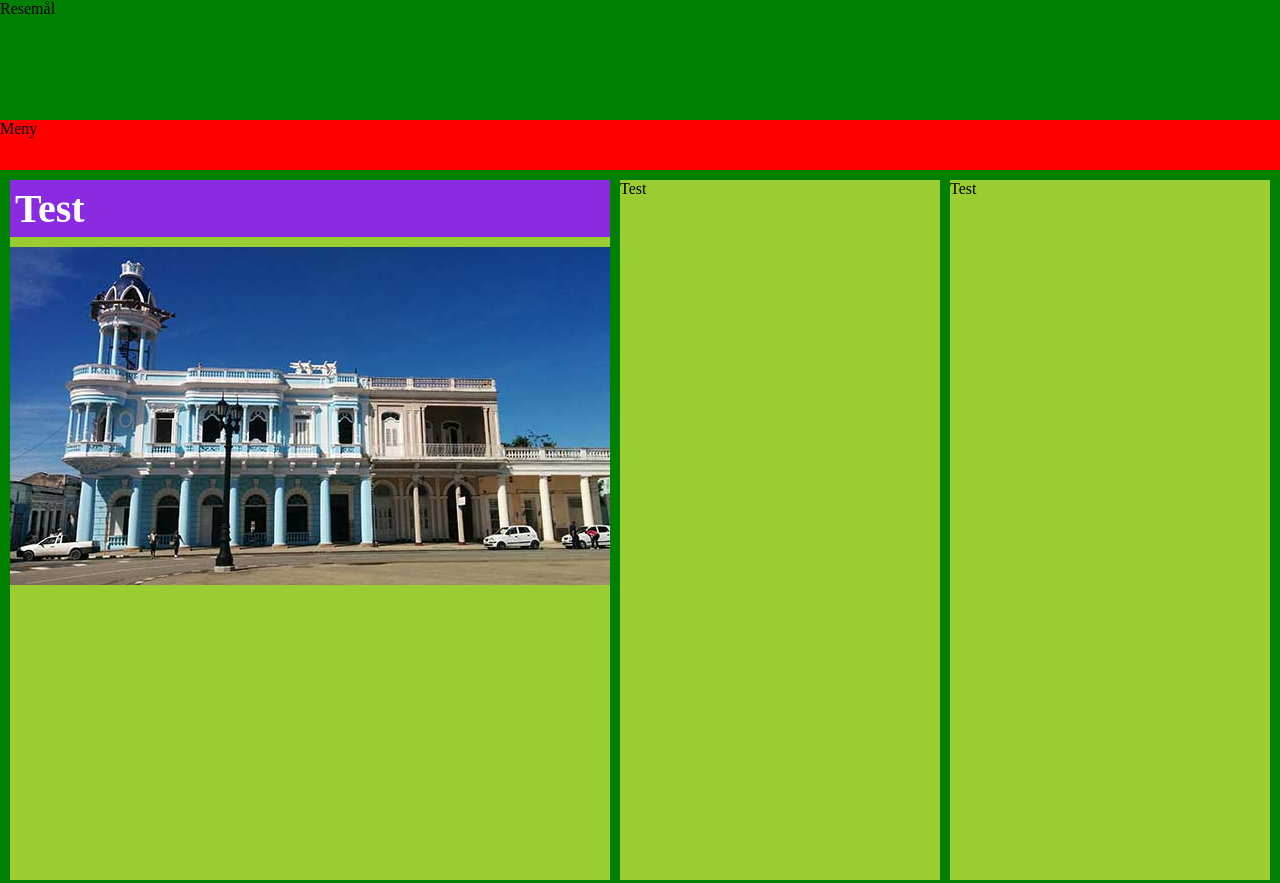
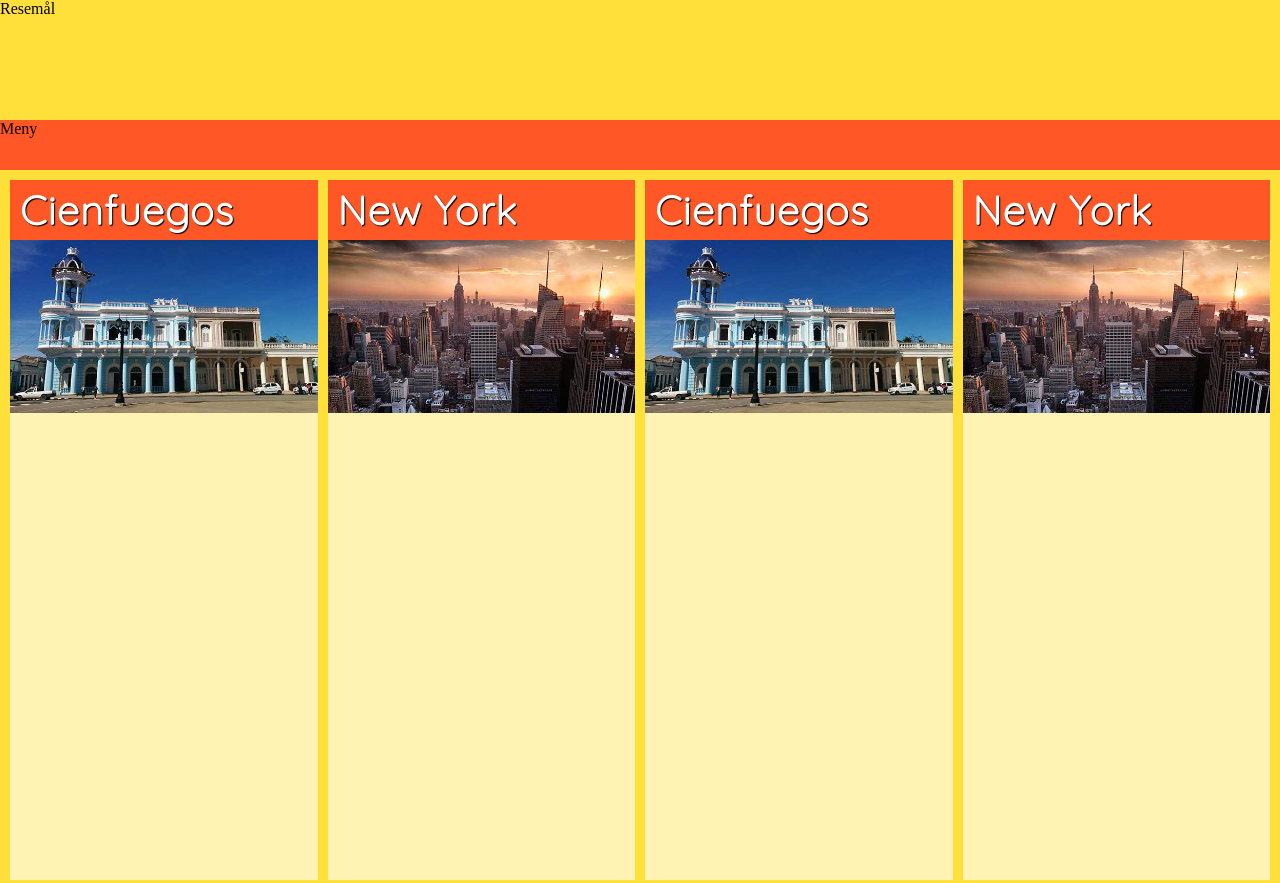
Before and after one commit to ASanzL/WebbInl-mningsuppgift1, a plain HTML site: page index.html in a window 1280 px wide. Shown: the top 883 px of the page. Drawn offline with Linux system fonts and the light colour scheme.

Commit message:
Uppdaterade css

```diff
--- a/css/style.css
+++ b/css/style.css
@@ -1,3 +1,5 @@
+@import url('https://fonts.googleapis.com/css?family=Quicksand:300');
+
 body{
     margin:0px;
     padding:0px;
@@ -5,29 +7,47 @@ body{
 .wrapper{
     display: grid;
     grid-template-rows: 120px 50px 1fr 100px;
-    background-color: green;
+    background-color: #FFE03A;
 }
 nav{
-    background-color: red;
+    background-color: #FF5726;
 }
 main{
     display: grid;
-    grid-template-columns: repeat(3, 1fr);
+    grid-template-columns: repeat(1, 1fr);
     grid-template-rows: repeat(3, 700px);
     grid-gap: 10px;
     padding:10px;
 }
 article{
-    background-color: yellowgreen;
+    background-color: #fff3b4;
 }
 article>h1{
     color: #ffffff;
-    margin:0px 0px 10px 0px;
+    margin:0px 0px 0px 0px;
     padding:5px;
     font-size: 40px;
-    background-color: blueviolet;
+    font-family: 'Quicksand';
+    background-color: #FF5726;
+    text-shadow: 1px 1px 1px #000;
+    letter-spacing: 1px;
+    text-indent: 5px;
 }
 article>img{
     display: block;
     margin: 0 auto;
+    width:100%;
+    height: auto;
 }
+
+/* Desktop */
+@media screen and (min-width: 1025px) {
+    main{
+    grid-template-columns: repeat(4, 1fr);
+    }
+}
+
+/* Tablet */
+@media screen and (min-width: 768px) and (max-width: 1024px) {
+
+}
--- a/index.html
+++ b/index.html
@@ -1,6 +1,7 @@
 <!DOCTYPE html>
 <html lang="se">
 <head>
+    <meta name="viewport" content="width=device-width, initial-scale=1.0">
     <meta charset="UTF-8">
     <title>Resemålsida</title>
     <link rel="stylesheet" type="text/css" href="css/style.css">
@@ -15,17 +16,20 @@ Meny
 </nav>
 <main>
 <article>
-    <h1>Test</h1>
+    <h1>Cienfuegos</h1>
     <img src="img/small/cienfuegos-s.jpg" alt="cienfuegos">
 </article>
 <article>
-    Test
+    <h1>New York</h1>
+    <img src="img/small/newyork-s.jpg" alt="cienfuegos">
 </article>
 <article>
-    Test
+    <h1>Cienfuegos</h1>
+    <img src="img/small/cienfuegos-s.jpg" alt="cienfuegos">
 </article>
 <article>
-    Test
+    <h1>New York</h1>
+    <img src="img/small/newyork-s.jpg" alt="cienfuegos">
 </article>
 </main>
 <footer>
```
Also changed, not shown: img/small/newyork-s.jpg (added).
